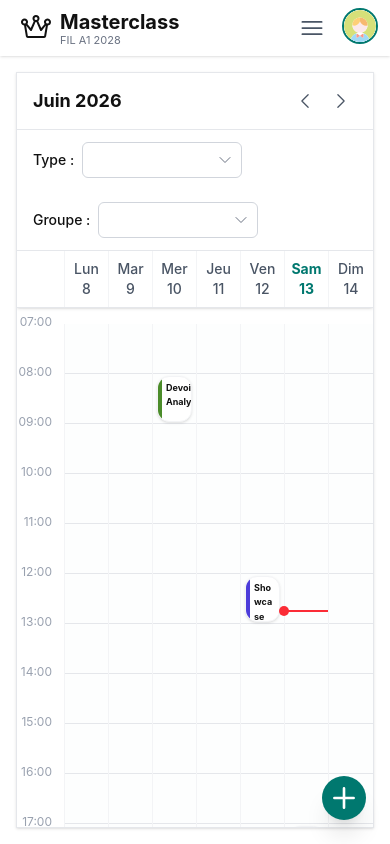
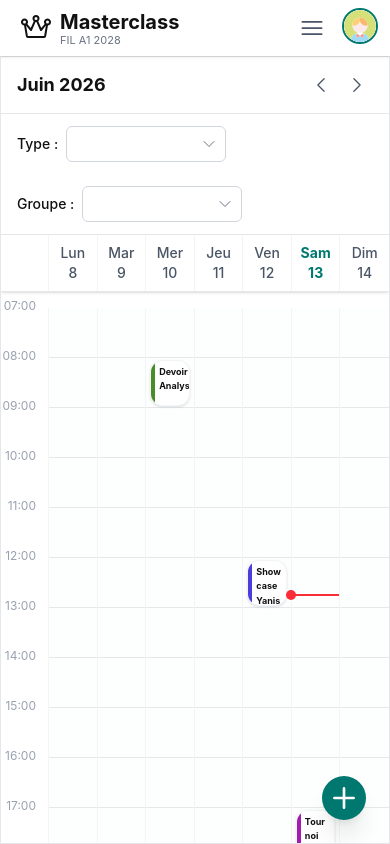
Before and after one commit to Arcols/Masterclass, a Vue app in the folder masterclass-front/: page / in a window 390 px wide. Built offline with nearby package versions, Linux system fonts and the light colour scheme.

Commit message:
Amélioration responsivité sur le planning

```diff
--- a/masterclass-front/src/views/HomeView.vue
+++ b/masterclass-front/src/views/HomeView.vue
@@ -40,7 +40,7 @@ const handleEdit = (event: EventData) => {
       @add-event="onAddEvent"
     />
 
-    <main class="flex-1 flex gap-6 p-4 md:p-6 lg:p-8 min-h-0 overflow-hidden">
+    <main class="flex-1 flex gap-4 md:p-2 lg:p-4 min-h-0 overflow-hidden">
       <PlanningBoard
         class="flex-1 min-w-0 min-h-0"
         :is-sidebar-open="isTodoListOpen"
```
